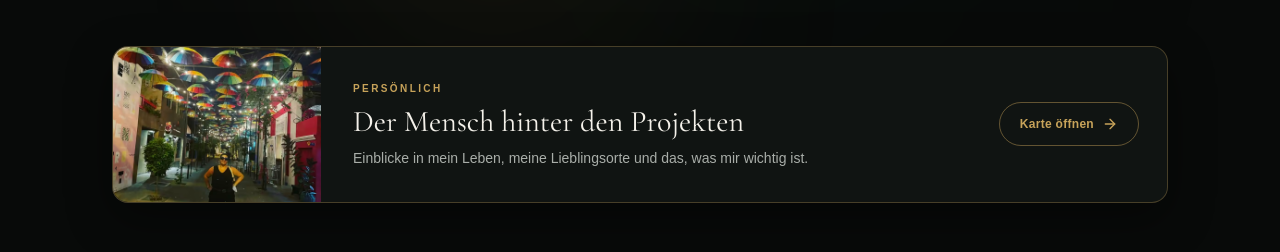
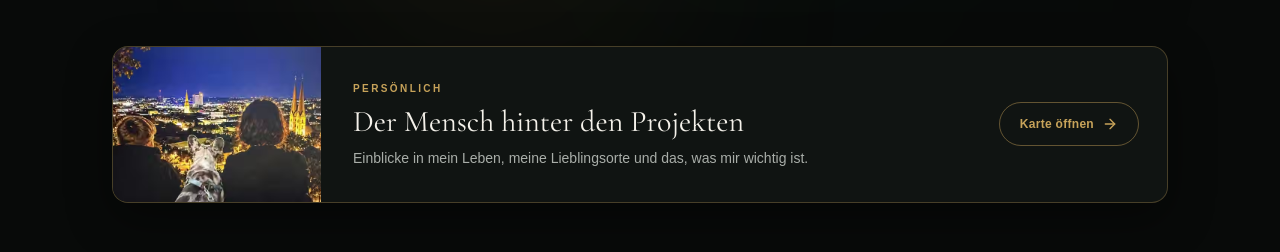
Before and after one commit to nataliastachowiak-bit/Natalia-Stachowiak, a React (Vite) app: page /about in a window 1280 px wide. Shown: the part 690-942 px from the top of the page. Built offline with nearby package versions, Linux system fonts and the light colour scheme; no server answers; a web font is replaced by a local one.

Commit message:
fix: restore original city photo in personal story preview card

```diff
--- a/src/pages/AboutPage.tsx
+++ b/src/pages/AboutPage.tsx
@@ -8,7 +8,7 @@ import { BackToPortfolio } from '../components/BackToPortfolio';
 import { resolveAssetUrl } from '../utils/assetPath';
 import { PersonalStoryDialog } from '../components/PersonalStoryDialog';
 
-const personalTravelImage = resolveAssetUrl('/assets/travel-umbrellas.avif');
+const personalNightImage = resolveAssetUrl('/assets/personal-evening.avif');
 
 interface AboutPageProps {
   currentLang: Language;
@@ -228,8 +228,8 @@ export const AboutPage: React.FC<AboutPageProps> = ({
           >
             <div className="flex min-h-[155px] flex-col sm:flex-row sm:items-center">
               <img
-                src={personalTravelImage}
-                alt={currentLang === 'de' ? 'Reiseerinnerung in einer Straße mit bunten Regenschirmen' : currentLang === 'pl' ? 'Wspomnienie z podróży w uliczce z kolorowymi parasolami' : 'Travel memory beneath colourful umbrellas'}
+                src={personalNightImage}
+                alt={currentLang === 'de' ? 'Persönlicher Abend mit der Familie und französischer Bulldogge über den Lichtern der Stadt' : currentLang === 'pl' ? 'Rodzinny wieczór z buldogiem francuskim z widokiem na światła miasta' : 'A family evening with a French bulldog overlooking city lights'}
                 loading="lazy"
                 decoding="async"
                 className="h-36 w-full object-cover sm:h-[155px] sm:w-52 sm:shrink-0"
```
